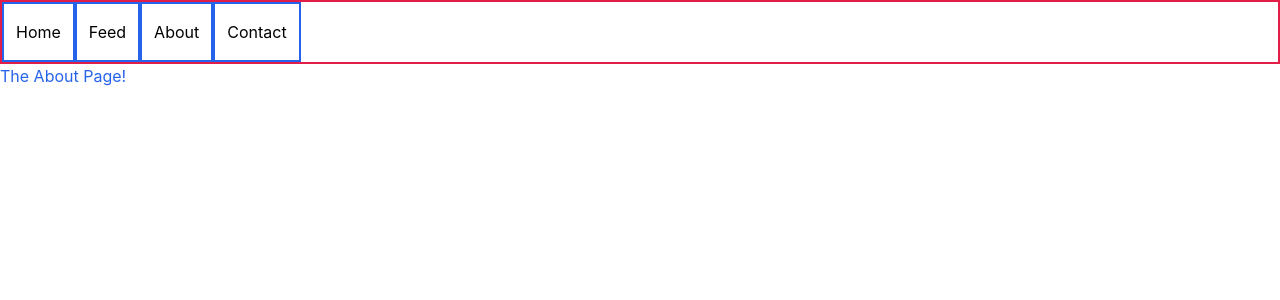
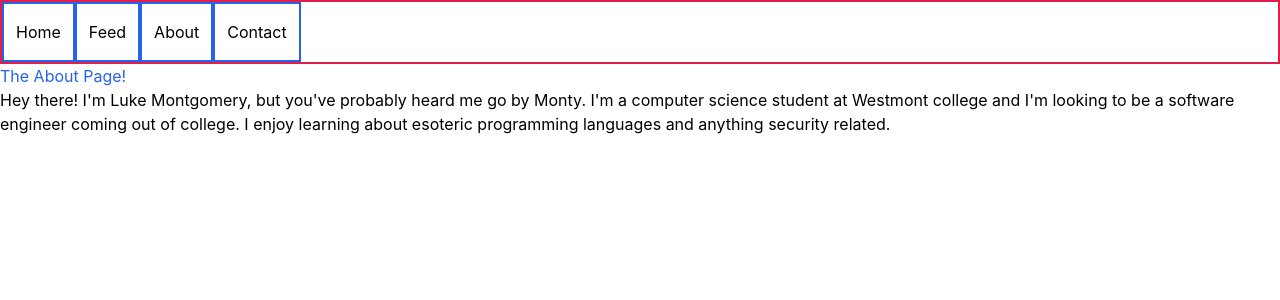
Before and after one commit to LMonty-1/personal-site, a Next.js app: page /about in a window 1280 px wide. Shown: the top 300 px of the page. Built offline with nearby package versions, Linux system fonts and the light colour scheme.

Commit message:
about text

```diff
--- a/pages/about.js
+++ b/pages/about.js
@@ -5,7 +5,16 @@ function AboutPage() {
 		<>
 			<Navbar />
 			<div class="text-blue-600">
-				<h1> The About Page! </h1>
+				<h1>The About Page!</h1>
+			</div>
+			<div>
+				<p>
+					Hey there! I'm Luke Montgomery, but you've probably heard me go by
+					Monty. I'm a computer science student at Westmont college and I'm
+					looking to be a software engineer coming out of college. I enjoy
+					learning about esoteric programming languages and anything security
+					related.
+				</p>
 			</div>
 		</>
 	);
```
